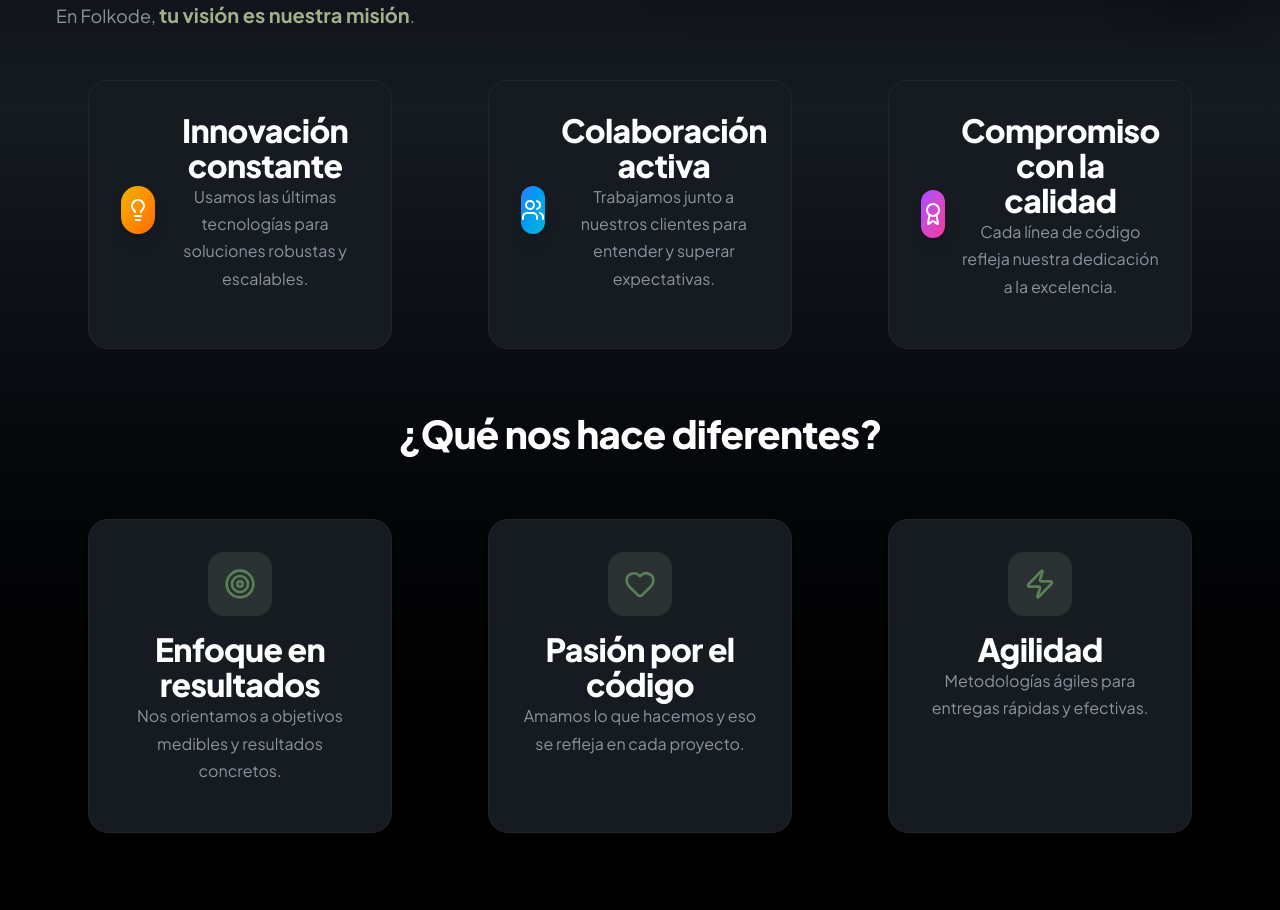
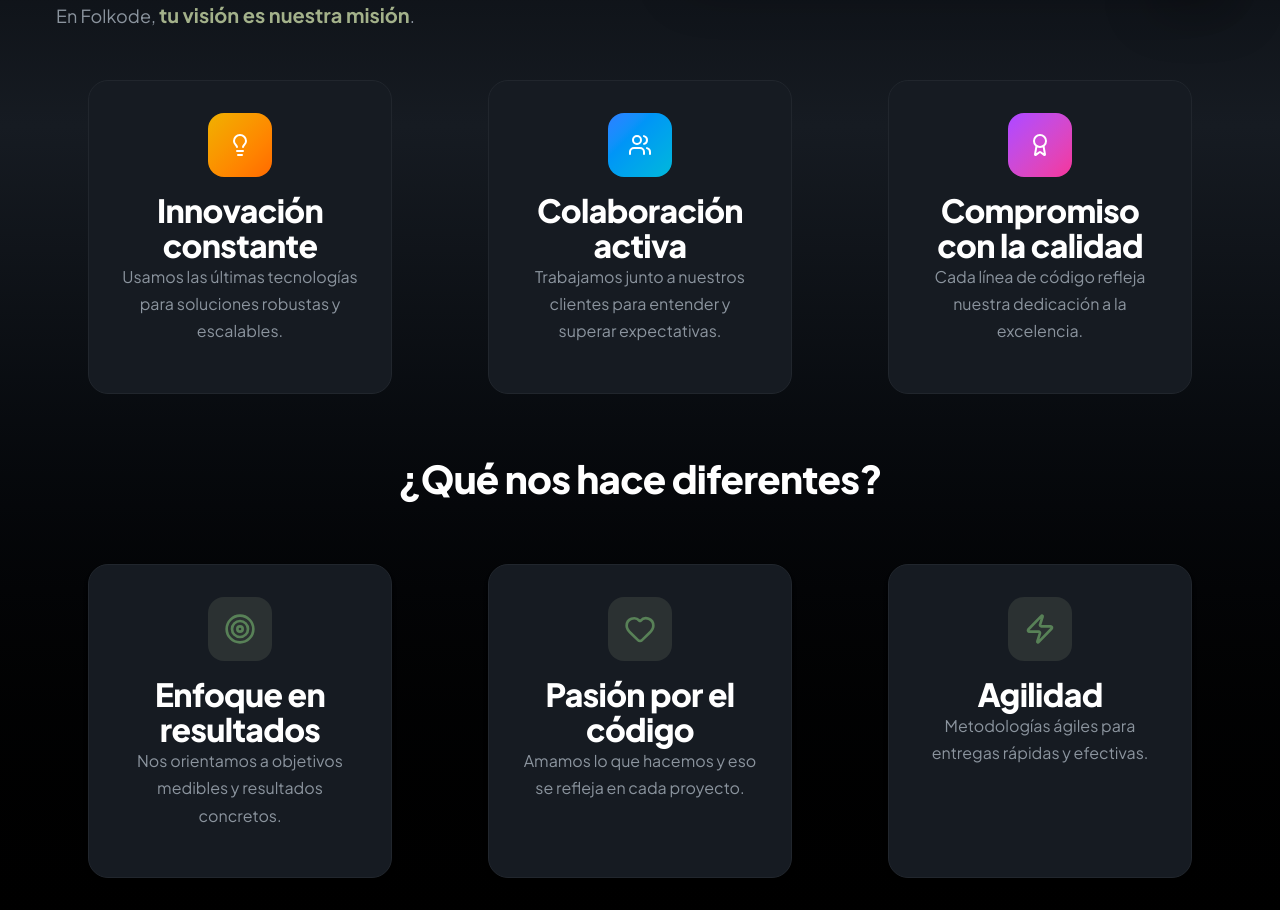
Before and after one commit to dgimenezdeveloper/folkode-webapp, a Next.js app in the folder frontend/: page / in a window 1280 px wide. Shown: the part 3292-4202 px from the top of the page. Built offline with nearby package versions, Linux system fonts and the light colour scheme.

Commit message:
Se arregla los iconos para que tengan un mismo tamaño pero su forma es cuadrada y no de pill

```diff
--- a/frontend/src/components/sections/AboutUs.tsx
+++ b/frontend/src/components/sections/AboutUs.tsx
@@ -177,9 +177,9 @@ export default function AboutUs() {
 								{/* Decorative gradient overlay on hover */}
 								<div className="absolute inset-0 rounded-[1.25rem] bg-gradient-to-br from-[var(--color-primary)]/5 to-transparent opacity-0 group-hover:opacity-100 transition-opacity duration-300" />
 
-								<div className="relative z-10 flex items-center gap-4">
+								<div className="relative z-10 flex flex-col items-center gap-4">
 									<div
-										className={`w-24 h-12 rounded-full bg-gradient-to-br ${value.gradient} flex items-center justify-center shadow-lg group-hover:scale-110 transition-transform duration-300`}
+										className={`flex-shrink-0 w-16 h-16 rounded-2xl bg-gradient-to-br ${value.gradient} flex items-center justify-center mb-4`}
 									>
 										<value.icon className="w-6 h-6 text-white" />
 									</div>
```
